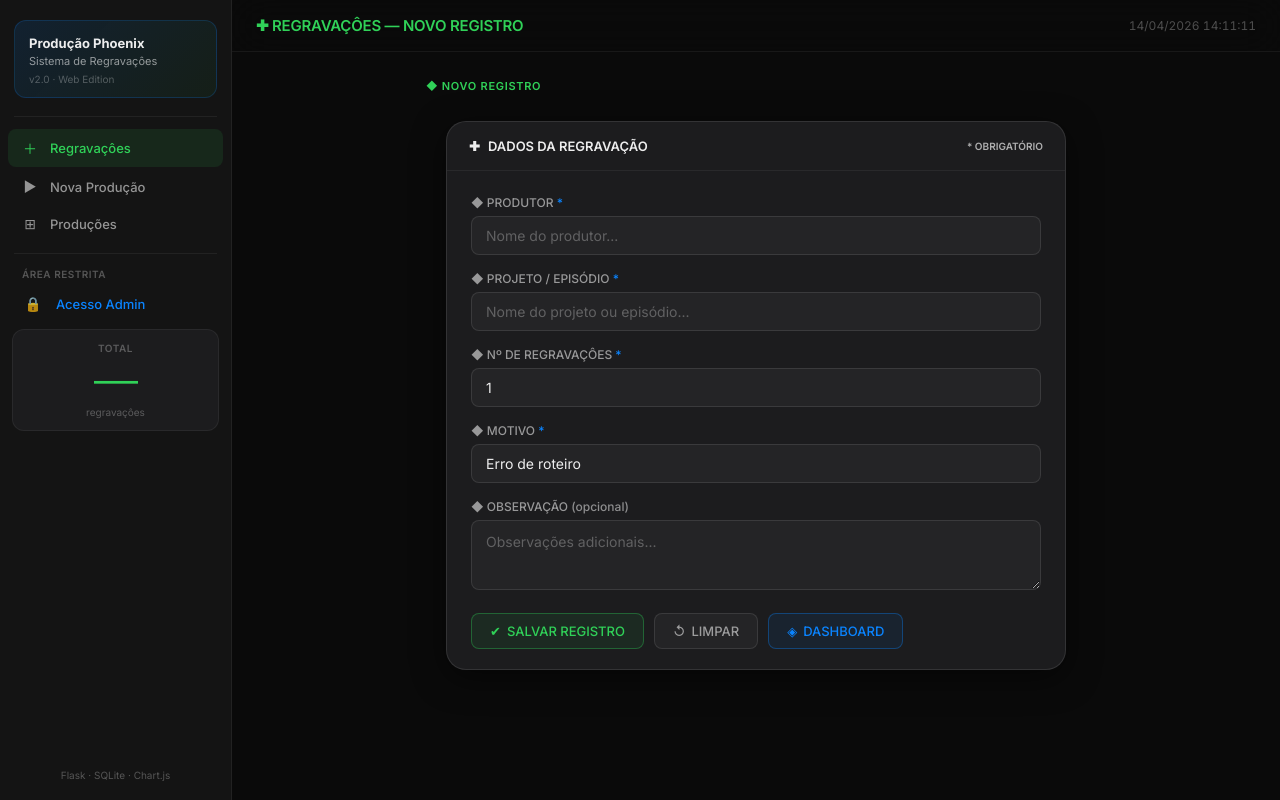
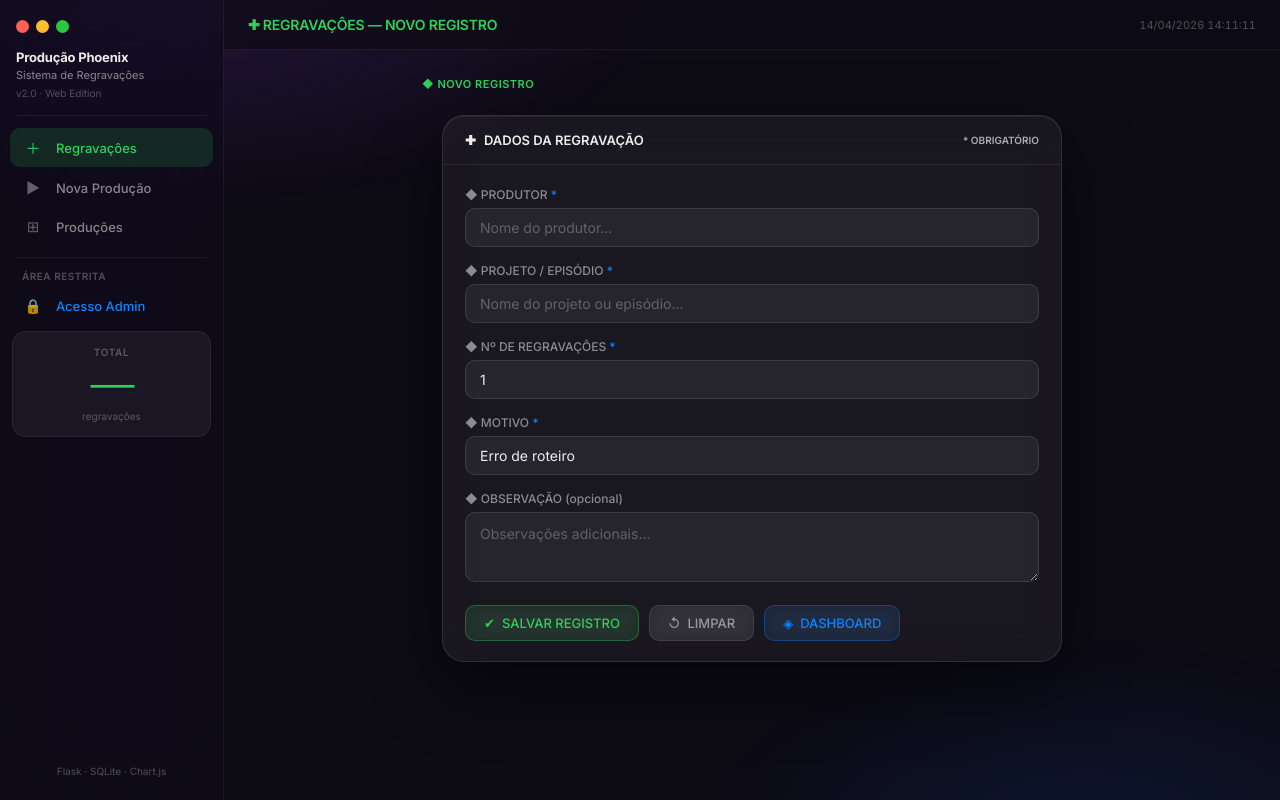
Before and after one commit to psiquase/rr-tracker, a Flask app: page /register in a window 1280 px wide. Run offline with Flask 3, Linux system fonts and the light colour scheme.

Commit message:
v3: auth + producoes - static/css/style.css

```diff
--- a/static/css/style.css
+++ b/static/css/style.css
@@ -1,18 +1,14 @@
-/* ═══════════════════════════════════════════════════════════
-   PRODUÇÃO PHOENIX — macOS / iOS clean aesthetic
-   ═══════════════════════════════════════════════════════════ */
-
 @import url('https://fonts.googleapis.com/css2?family=Inter:wght@300;400;500;600;700&display=swap');
 
 :root {
-  --bg:       #0a0a0a;
-  --surface:  #141414;
-  --surface2: #1c1c1e;
-  --surface3: #242426;
-  --hover:    #2c2c2e;
+  --bg:        #0d0b14;
+  --surface:   rgba(255,255,255,0.04);
+  --surface2:  rgba(255,255,255,0.06);
+  --surface3:  rgba(255,255,255,0.09);
+  --hover:     rgba(255,255,255,0.07);
 
-  --border:   rgba(255,255,255,0.06);
-  --border2:  rgba(255,255,255,0.10);
+  --border:    rgba(255,255,255,0.07);
+  --border2:   rgba(255,255,255,0.12);
 
   --blue:   #0a84ff; --b-dark: #0040aa; --b-soft: #6ab5ff;
   --green:  #30d158; --g-dark: #1a7a30; --g-soft: #80e89c;
@@ -22,104 +18,125 @@
   --cyan:   #5ac8fa; --c-dark: #1a6a8a;
 
   --text-primary:   rgba(255,255,255,0.92);
-  --text-secondary: rgba(255,255,255,0.55);
+  --text-secondary: rgba(255,255,255,0.50);
   --text-tertiary:  rgba(255,255,255,0.28);
 
   /* legacy aliases */
   --white: rgba(255,255,255,0.92);
   --gray:  rgba(255,255,255,0.28);
   --gray2: rgba(255,255,255,0.50);
-  --card:  #1c1c1e;
-  --card2: #242426;
-  --panel: #141414;
-  --input-bg: #111113;
+  --card:  rgba(255,255,255,0.06);
+  --card2: rgba(255,255,255,0.09);
+  --panel: rgba(255,255,255,0.04);
+  --input-bg: rgba(255,255,255,0.05);
 
-  --font-ui:    'Inter', -apple-system, BlinkMacSystemFont, 'Helvetica Neue', sans-serif;
+  --font-ui:    'Inter', -apple-system, BlinkMacSystemFont, 'SF Pro Display', sans-serif;
   --font-pixel: 'Inter', -apple-system, sans-serif;
   --font-vt:    'Inter', -apple-system, sans-serif;
 
-  --r-sm: 8px; --r-md: 12px; --r-lg: 16px; --r-xl: 20px;
+  --r-xs: 6px; --r-sm: 10px; --r-md: 14px; --r-lg: 18px; --r-xl: 22px;
 }
 
 *, *::before, *::after { box-sizing: border-box; margin: 0; padding: 0; }
 
 html, body {
-  height: 100%;
-  background: var(--bg);
-  color: var(--text-primary);
-  font-family: var(--font-ui);
-  font-size: 14px;
+  height: 100%; overflow: hidden;
+  font-family: var(--font-ui); font-size: 14px;
   -webkit-font-smoothing: antialiased;
-  overflow: hidden;
+  background: var(--bg); color: var(--text-primary);
 }
 
-.layout { display: flex; height: 100vh; width: 100vw; overflow: hidden; }
+body::before {
+  content: ''; position: fixed; inset: 0; pointer-events: none; z-index: 0;
+  background:
+    radial-gradient(ellipse 70% 55% at 15% -5%, rgba(130,60,220,0.22) 0%, transparent 55%),
+    radial-gradient(ellipse 55% 45% at 85% 105%, rgba(10,90,220,0.14) 0%, transparent 55%);
+}
+
+.layout { display: flex; height: 100vh; width: 100vw; overflow: hidden; position: relative; z-index: 1; }
 
 /* ══ SIDEBAR ════════════════════════════════════════════════ */
 .sidebar {
-  width: 232px; min-width: 232px;
-  background: var(--surface);
+  width: 224px; min-width: 224px;
+  background: rgba(16,12,26,0.72);
+  backdrop-filter: blur(40px) saturate(1.6);
+  -webkit-backdrop-filter: blur(40px) saturate(1.6);
+  border-right: 1px solid rgba(255,255,255,0.06);
   display: flex; flex-direction: column;
-  border-right: 1px solid var(--border);
   overflow-y: auto; overflow-x: hidden;
-  padding-bottom: 16px;
+  padding-bottom: 20px;
 }
 
-.logo-block { padding: 20px 14px 8px; }
+.logo-block { padding: 20px 16px 8px; }
+
+/* Traffic lights */
+.traffic-lights {
+  display: flex; gap: 7px; margin-bottom: 16px;
+}
+.tl { width: 13px; height: 13px; border-radius: 50%; }
+.tl-red    { background: #ff5f57; }
+.tl-yellow { background: #ffbd2e; }
+.tl-green  { background: #28c840; }
+
 .logo-inner {
-  border-radius: var(--r-md);
-  background: linear-gradient(135deg, rgba(10,132,255,0.12) 0%, rgba(48,209,88,0.06) 100%);
-  border: 1px solid rgba(10,132,255,0.20);
-  padding: 14px 14px 12px;
   display: flex; flex-direction: column; gap: 3px;
+  padding: 0; background: none; border: none; border-radius: 0;
 }
-.logo-bar { display: none; }
-.logo-title { font-size: 13px; font-weight: 700; color: var(--text-primary); }
-.logo-sub   { font-size: 11px; color: var(--text-secondary); }
+.logo-bar  { display: none; }
+.logo-title { font-size: 13px; font-weight: 700; color: var(--text-primary); letter-spacing: -0.2px; }
+.logo-sub   { font-size: 11px; font-weight: 400; color: var(--text-secondary); }
 .logo-ver   { font-size: 10px; color: var(--text-tertiary); margin-top: 2px; }
 
-.sidebar-divider { height: 1px; background: var(--border); margin: 10px 14px; }
+.sidebar-divider { height: 1px; background: rgba(255,255,255,0.06); margin: 8px 16px; }
 
-.nav { display: flex; flex-direction: column; gap: 2px; padding: 2px 8px; }
+/* Nav */
+.nav { display: flex; flex-direction: column; gap: 2px; padding: 4px 10px; }
 
 .pixel-btn {
-  display: flex; align-items: center; gap: 10px;
+  display: flex; align-items: center; gap: 12px;
   padding: 9px 12px;
   text-decoration: none;
   color: var(--text-secondary);
   font-family: var(--font-ui); font-size: 13px; font-weight: 500;
   background: transparent; border: none;
-  border-radius: var(--r-sm); cursor: pointer;
-  transition: background 0.12s, color 0.12s;
+  border-radius: 10px; cursor: pointer;
+  transition: background 0.15s, color 0.15s;
 }
 .btn-stripe { display: none; }
-.btn-icon   { font-size: 14px; width: 20px; text-align: center; flex-shrink: 0; }
-.btn-label  { flex: 1; }
+.btn-icon { font-size: 15px; width: 22px; text-align: center; flex-shrink: 0; opacity: 0.7; }
+.btn-label { flex: 1; }
 
-.pixel-btn:hover                { background: var(--hover); color: var(--text-primary); }
-.pixel-btn.blue:hover           { color: var(--blue);   background: rgba(10,132,255,0.10); }
-.pixel-btn.green:hover          { color: var(--green);  background: rgba(48,209,88,0.08);  }
-.pixel-btn.yellow:hover         { color: var(--yellow); background: rgba(255,214,10,0.08); }
-.pixel-btn.red:hover            { color: var(--red);    background: rgba(255,69,58,0.08);  }
-.pixel-btn.blue.active   { color: var(--blue);   background: rgba(10,132,255,0.12); }
-.pixel-btn.green.active  { color: var(--green);  background: rgba(48,209,88,0.10);  }
-.pixel-btn.yellow.active { color: var(--yellow); background: rgba(255,214,10,0.10); }
-.pixel-btn.red.active    { color: var(--red);    background: rgba(255,69,58,0.10);  }
-.pixel-btn.active        { background: var(--surface3); color: var(--text-primary);  }
+.pixel-btn:hover { background: rgba(255,255,255,0.07); color: var(--text-primary); }
+.pixel-btn:hover .btn-icon { opacity: 1; }
+
+.pixel-btn.active {
+  background: rgba(255,255,255,0.10);
+  color: var(--text-primary);
+}
+.pixel-btn.active .btn-icon { opacity: 1; }
+
+.pixel-btn.blue.active   { background: rgba(10,132,255,0.18);  color: var(--blue);   }
+.pixel-btn.green.active  { background: rgba(48,209,88,0.15);   color: var(--green);  }
+.pixel-btn.yellow.active { background: rgba(255,214,10,0.15);  color: var(--yellow); }
+.pixel-btn.red.active    { background: rgba(255,69,58,0.15);   color: var(--red);    }
+.pixel-btn.blue:hover    { color: var(--blue);   }
+.pixel-btn.green:hover   { color: var(--green);  }
+.pixel-btn.yellow:hover  { color: var(--yellow); }
+.pixel-btn.red:hover     { color: var(--red);    }
 
 .mini-stat {
   margin: 8px 12px; border-radius: var(--r-md);
-  background: var(--surface2); border: 1px solid var(--border);
-  padding: 12px 14px; text-align: center;
+  background: rgba(255,255,255,0.05); border: 1px solid rgba(255,255,255,0.07);
+  padding: 14px 14px; text-align: center;
 }
-.mini-stat-label { font-size: 10px; font-weight: 600; color: var(--text-tertiary); margin-bottom: 4px; text-transform: uppercase; letter-spacing: 0.5px; }
-.mini-stat-value { font-size: 44px; font-weight: 300; color: var(--green); line-height: 1; letter-spacing: -1px; }
+.mini-stat-label { font-size: 10px; font-weight: 600; text-transform: uppercase; letter-spacing: 0.6px; color: var(--text-tertiary); margin-bottom: 4px; }
+.mini-stat-value { font-size: 44px; font-weight: 300; color: var(--green); line-height: 1; letter-spacing: -2px; }
 .mini-stat-sub   { font-size: 10px; color: var(--text-tertiary); margin-top: 4px; }
 
 .sidebar-footer {
-  margin-top: auto; padding: 10px 14px 0;
+  margin-top: auto; padding: 10px 16px 0;
   font-size: 10px; color: var(--text-tertiary);
-  text-align: center; line-height: 1.7;
+  text-align: center; line-height: 1.8;
 }
 
 /* ══ MAIN AREA ══════════════════════════════════════════════ */
@@ -127,19 +144,18 @@ html, body {
 
 .topbar {
   display: flex; align-items: center; justify-content: space-between;
-  background: rgba(10,10,10,0.80);
-  backdrop-filter: blur(20px); -webkit-backdrop-filter: blur(20px);
-  height: 52px; padding: 0 24px; flex-shrink: 0;
-  border-bottom: 1px solid var(--border);
+  background: rgba(13,11,20,0.70);
+  backdrop-filter: blur(24px); -webkit-backdrop-filter: blur(24px);
+  height: 50px; padding: 0 24px; flex-shrink: 0;
+  border-bottom: 1px solid rgba(255,255,255,0.06);
 }
-.topbar-title  { font-size: 15px; font-weight: 600; color: var(--text-primary); letter-spacing: -0.2px; }
-.topbar-clock  { font-size: 12px; color: var(--text-tertiary); font-variant-numeric: tabular-nums; }
+.topbar-title  { font-size: 14px; font-weight: 600; color: var(--text-primary); letter-spacing: -0.2px; }
+.topbar-clock  { font-size: 11px; color: var(--text-tertiary); font-variant-numeric: tabular-nums; }
 .topbar-border { display: none; }
 
 .page-content {
   flex: 1; overflow-y: auto; overflow-x: hidden;
-  padding: 24px 28px;
-  background: var(--bg);
+  padding: 24px 28px; background: transparent;
 }
 
 ::-webkit-scrollbar { width: 4px; }
@@ -151,8 +167,8 @@ html, body {
 .section-title {
   display: inline-flex; align-items: center; gap: 6px;
   padding: 0 0 10px;
-  font-size: 11px; font-weight: 600; letter-spacing: 0.7px; text-transform: uppercase;
-  color: var(--text-tertiary); background: none; margin-bottom: 4px;
+  font-size: 11px; font-weight: 600; letter-spacing: 0.5px; text-transform: uppercase;
+  color: var(--text-tertiary); background: none;
 }
 .section-title::after { display: none; }
 .section-title.blue   { color: var(--blue);   }
@@ -200,19 +217,19 @@ html, body {
 
 /* ── Forms ──────────────────────────────────────────────── */
 .form-card {
-  max-width: 620px;
-  background: var(--surface2); border: 1px solid var(--border2);
-  border-radius: var(--r-xl); overflow: hidden; margin: 0 auto;
-  box-shadow: 0 8px 32px rgba(0,0,0,0.5);
+  max-width: 620px; margin: 0 auto;
+  background: rgba(255,255,255,0.05);
+  border: 1px solid rgba(255,255,255,0.10);
+  border-radius: var(--r-xl); overflow: hidden;
+  backdrop-filter: blur(20px);
+  box-shadow: 0 24px 64px rgba(0,0,0,0.5), 0 1px 0 rgba(255,255,255,0.06) inset;
 }
 .form-header {
-  background: transparent; border-bottom: 1px solid var(--border);
-  padding: 16px 22px;
-  font-size: 13px; font-weight: 600;
-  display: flex; align-items: center; gap: 8px;
-  color: var(--text-primary);
+  background: transparent; border-bottom: 1px solid rgba(255,255,255,0.07);
+  padding: 16px 22px; font-size: 13px; font-weight: 600;
+  display: flex; align-items: center; gap: 8px; color: var(--text-primary);
 }
-.form-body { padding: 24px 24px 20px; }
+.form-body { padding: 22px 22px 20px; }
 
 .field-group { margin-bottom: 16px; }
 .field-label {
@@ -225,14 +242,16 @@ html, body {
 
 .pixel-input, .pixel-select, .pixel-textarea {
   width: 100%;
-  background: var(--surface3); color: var(--text-primary);
+  background: rgba(255,255,255,0.06); color: var(--text-primary);
   font-family: var(--font-ui); font-size: 14px;
-  border: 1px solid var(--border2); border-radius: var(--r-sm);
+  border: 1px solid rgba(255,255,255,0.10); border-radius: var(--r-sm);
   padding: 10px 14px; outline: none;
   transition: border-color 0.2s, box-shadow 0.2s; appearance: none;
 }
 .pixel-input:focus, .pixel-select:focus, .pixel-textarea:focus {
-  border-color: var(--blue); box-shadow: 0 0 0 3px rgba(10,132,255,0.14);
+  border-color: var(--blue);
+  box-shadow: 0 0 0 3px rgba(10,132,255,0.18);
+  background: rgba(255,255,255,0.08);
 }
 .pixel-input::placeholder, .pixel-textarea::placeholder { color: var(--text-tertiary); }
 .pixel-select { cursor: pointer; }
@@ -244,37 +263,39 @@ html, body {
 .btn-row { display: flex; gap: 10px; flex-wrap: wrap; margin-top: 20px; }
 
 .action-btn {
-  display: inline-flex; align-items: center; gap: 6px;
+  display: inline-flex; align-items: center; gap: 7px;
   padding: 9px 18px;
   font-family: var(--font-ui); font-size: 13px; font-weight: 500;
   cursor: pointer;
-  border: 1px solid var(--border2); border-radius: var(--r-sm);
-  background: var(--surface3); color: var(--text-primary);
+  border: 1px solid rgba(255,255,255,0.12); border-radius: var(--r-sm);
+  background: rgba(255,255,255,0.07); color: var(--text-primary);
   text-decoration: none;
-  transition: background 0.12s, border-color 0.12s;
+  transition: background 0.15s, border-color 0.15s;
   position: relative; overflow: hidden;
+  backdrop-filter: blur(8px);
 }
 .action-btn::before { display: none; }
-.action-btn:hover   { background: var(--hover); }
+.action-btn:hover   { background: rgba(255,255,255,0.11); }
 .action-btn:active  { transform: scale(0.98); }
-.action-btn.green-btn { border-color: rgba(48,209,88,0.35);  color: var(--green);  background: rgba(48,209,88,0.08);  }
-.action-btn.green-btn:hover  { background: rgba(48,209,88,0.14);  }
-.action-btn.blue-btn  { border-color: rgba(10,132,255,0.35); color: var(--blue);   background: rgba(10,132,255,0.08); }
-.action-btn.blue-btn:hover   { background: rgba(10,132,255,0.14); }
-.action-btn.gray-btn  { border-color: var(--border2); color: var(--text-secondary); }
+
+.action-btn.green-btn { border-color: rgba(48,209,88,0.35);  color: var(--green);  background: rgba(48,209,88,0.10);   }
+.action-btn.green-btn:hover  { background: rgba(48,209,88,0.17);  }
+.action-btn.blue-btn  { border-color: rgba(10,132,255,0.35); color: var(--blue);   background: rgba(10,132,255,0.10);  }
+.action-btn.blue-btn:hover   { background: rgba(10,132,255,0.17); }
+.action-btn.gray-btn  { border-color: rgba(255,255,255,0.10); color: var(--text-secondary); }
 .action-btn.gray-btn:hover   { color: var(--text-primary); }
 
 .status-msg {
   margin-top: 14px; padding: 10px 14px;
   font-size: 13px; border-radius: var(--r-sm);
 }
-.status-msg.success { background: rgba(48,209,88,0.10);  border: 1px solid rgba(48,209,88,0.25);  color: var(--g-soft); }
-.status-msg.error   { background: rgba(255,69,58,0.10);  border: 1px solid rgba(255,69,58,0.25);  color: var(--r-soft); }
+.status-msg.success { background: rgba(48,209,88,0.12);  border: 1px solid rgba(48,209,88,0.25);  color: var(--g-soft); }
+.status-msg.error   { background: rgba(255,69,58,0.12);  border: 1px solid rgba(255,69,58,0.25);  color: var(--r-soft); }
 
 /* ── Tables ─────────────────────────────────────────────── */
 .week-bar {
   display: flex; align-items: center; gap: 20px;
-  background: var(--surface2); border: 1px solid var(--border);
+  background: rgba(255,255,255,0.04); border: 1px solid rgba(255,255,255,0.07);
   border-radius: var(--r-md); padding: 12px 16px; margin-bottom: 20px; flex-wrap: wrap;
 }
 .week-opt { display: flex; flex-direction: column; gap: 2px; }
```
Also changed, not shown: other parts of static/css/style.css (+29 -29 lines).
